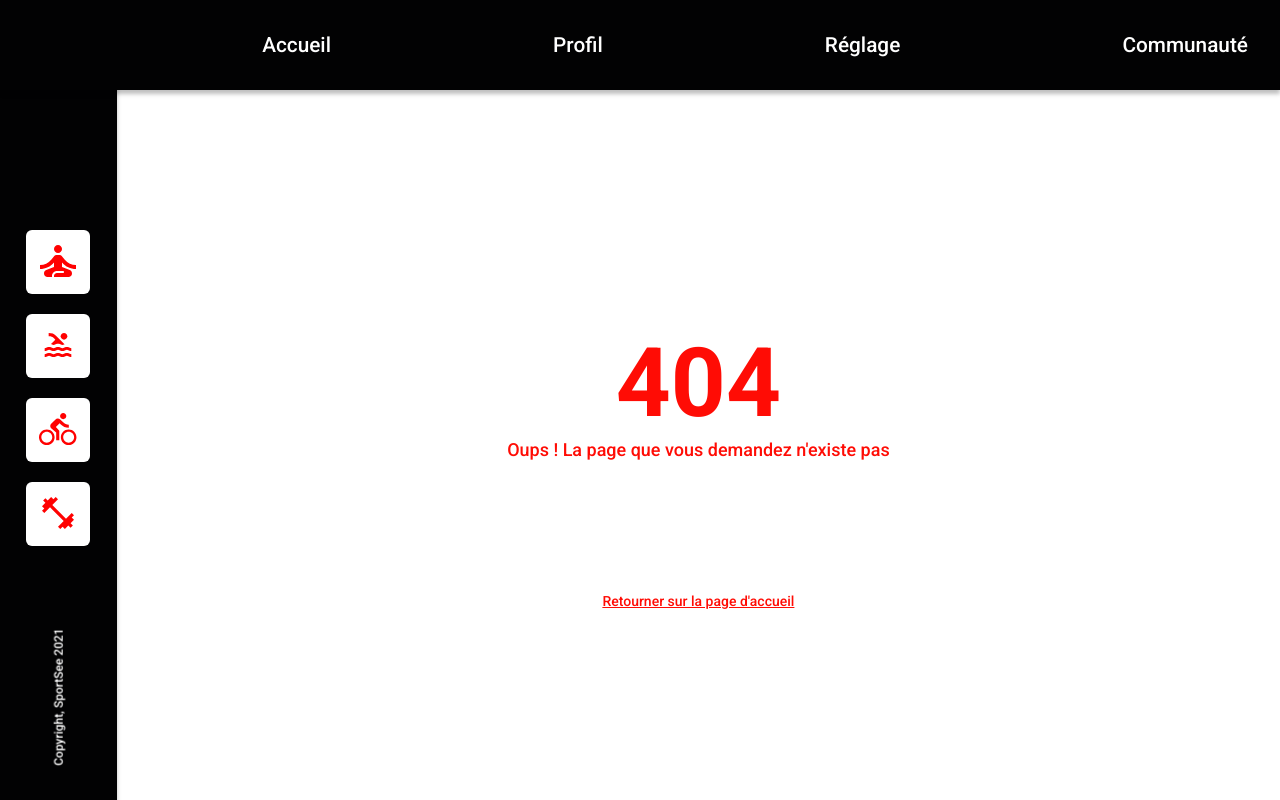
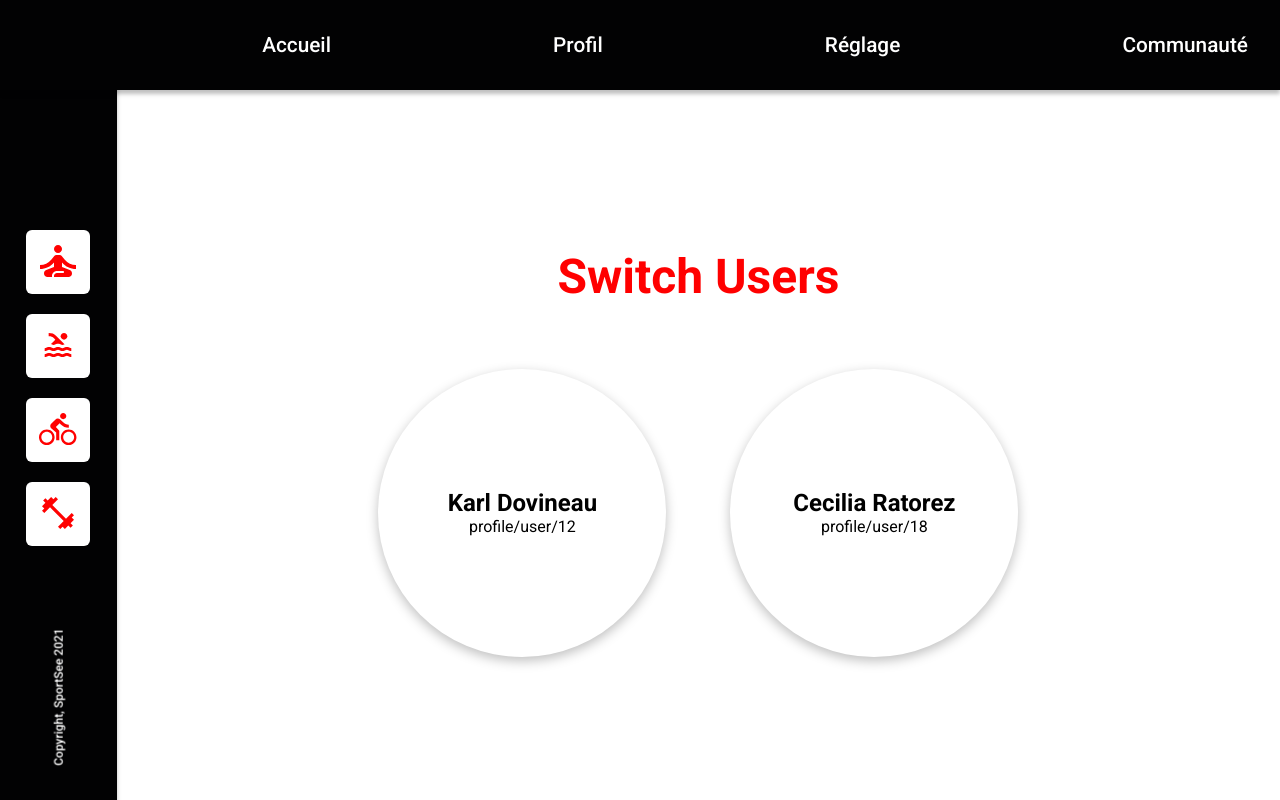
Before and after one commit to emilie-v11/EmilieVukovic_12_08112021, a React (Create React App) app: page /profile in a window 1280 px wide. Before the commit this address had no page. Built offline with nearby package versions, Linux system fonts and the light colour scheme; some icons are missing.

Commit message:
fix  SwitchUsers CSS, JSX & NavLink

```diff
--- a/src/App.js
+++ b/src/App.js
@@ -1,4 +1,4 @@
-import { Routes, Route } from 'react-router-dom';
+import { Routes, Route, Navigate } from 'react-router-dom';
 import './App.css';
 import Header from './components/Header/Header';
 import Error404 from './pages/Error404/Error404';
@@ -11,12 +11,11 @@ function App() {
         <div className="App">
             <Header />
             <NavIcons />
-            {/* <ProfilePage /> */}
-            {/* <Route path="/" element={<Navigate to="/home" />} /> */}
             <Routes>
-                <Route path="/" element={<SwitchUsers />} />
+                <Route path="/" element={<Navigate to="/profile" />} />
+                <Route path="/profile" element={<SwitchUsers />} />
                 {/* <Route path="/profile" element={<ProfilePage />} /> */}
-                <Route path="/user/:id" element={<ProfilePage />} />
+                <Route path="/profile/user/:id" element={<ProfilePage />} />
                 <Route path="*" element={<Error404 />} />
             </Routes>
 
--- a/src/components/Navbar/Navbar.jsx
+++ b/src/components/Navbar/Navbar.jsx
@@ -12,6 +12,7 @@ const Navbar = () => {
                     navData.isActive ? 'nav-item selected' : 'nav-item'
                 }
                 to="/"
+                onClick={e => e.preventDefault()}
             >
                 Accueil
             </NavLink>
--- a/src/pages/SwitchUsers/SwitchUsers.css
+++ b/src/pages/SwitchUsers/SwitchUsers.css
@@ -14,10 +14,12 @@
 .main-switchUsers h1 {
     color: #ff0000;
     font-size: 3rem;
+    margin-bottom: 2rem;
 }
 
 .container-users {
     display: flex;
+    flex-wrap: wrap;
 }
 
 .user {
@@ -25,14 +27,11 @@
     flex-direction: column;
     justify-content: center;
     align-items: center;
-    width: 20rem;
-    height: 20rem;
-    border-radius: 0.375rem;
+    flex-wrap: wrap;
+    width: 18rem;
+    height: 18rem;
+    text-align: center;
     border-radius: 50%;
-    margin: 3rem;
+    margin: 2rem;
     box-shadow: 0px 4px 12px rgb(0 0 0 / 25%);
 }
-
-.icon-user {
-    font-size: 1rem;
-}
--- a/src/pages/SwitchUsers/SwitchUsers.jsx
+++ b/src/pages/SwitchUsers/SwitchUsers.jsx
@@ -1,21 +1,26 @@
 import React from 'react';
 import { NavLink } from 'react-router-dom';
 import './SwitchUsers.css';
+import { userData } from '../../mock/data';
 
 const SwitchUsers = () => {
     return (
         <main className="main-switchUsers">
             <h1>Switch Users</h1>
             <section className="container-users">
-                <NavLink className="user id-12" to="/user/12">
-                    <h2>Karl Dovineau</h2>
-                    <p>profile/user/12</p>
-                </NavLink>
-                <NavLink className="user id-18" to="/user/18">
-                    {/* <NavLink className="user id-18" to="/profile/user/18"> */}
-                    <h2>Cecilia Ratorez</h2>
-                    <p>profile/user/18</p>
-                </NavLink>
+                {userData.map(user => (
+                    <NavLink
+                        key={user.id}
+                        className="user"
+                        to={`/profile/user/${user.id}`}
+                    >
+                        <h2>
+                            {`${user.userInfos.firstName}
+                            ${user.userInfos.lastName}`}
+                        </h2>
+                        <p>profile/user/{user.id}</p>
+                    </NavLink>
+                ))}
             </section>
         </main>
     );
```
